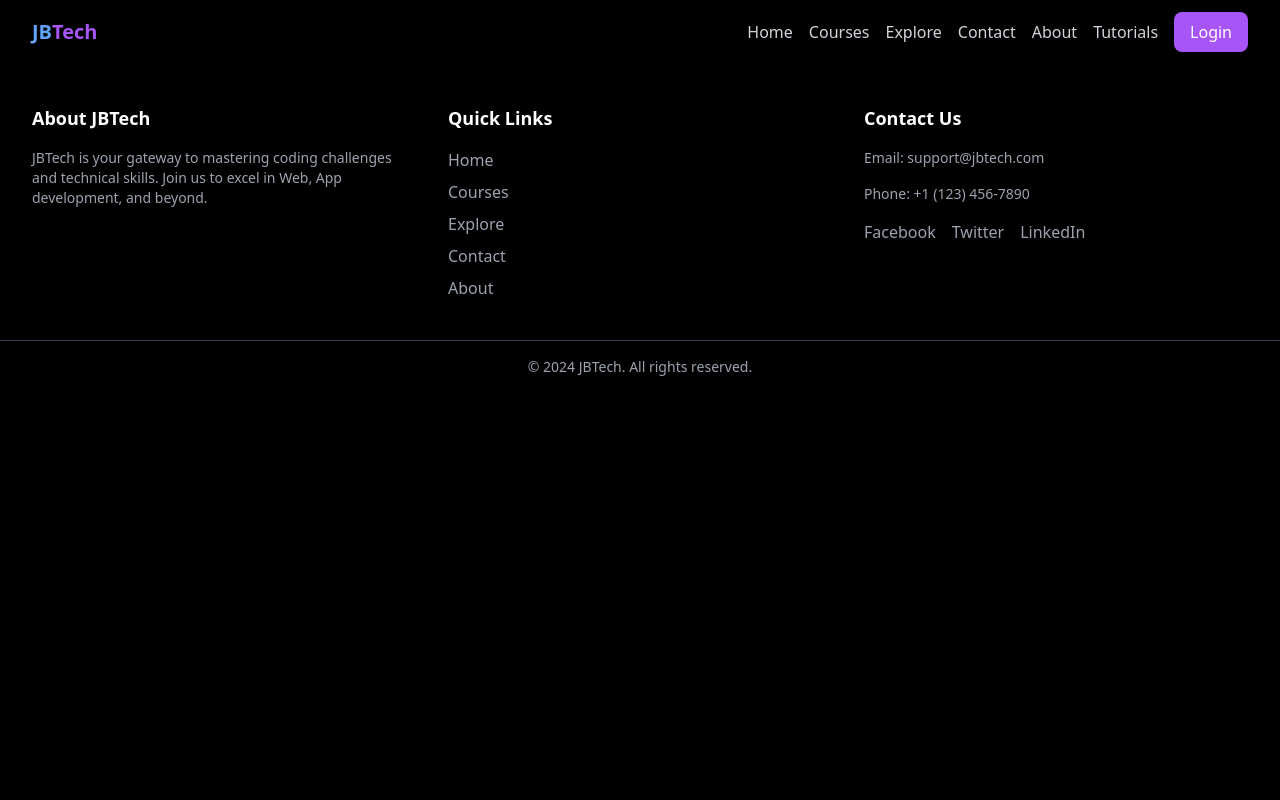
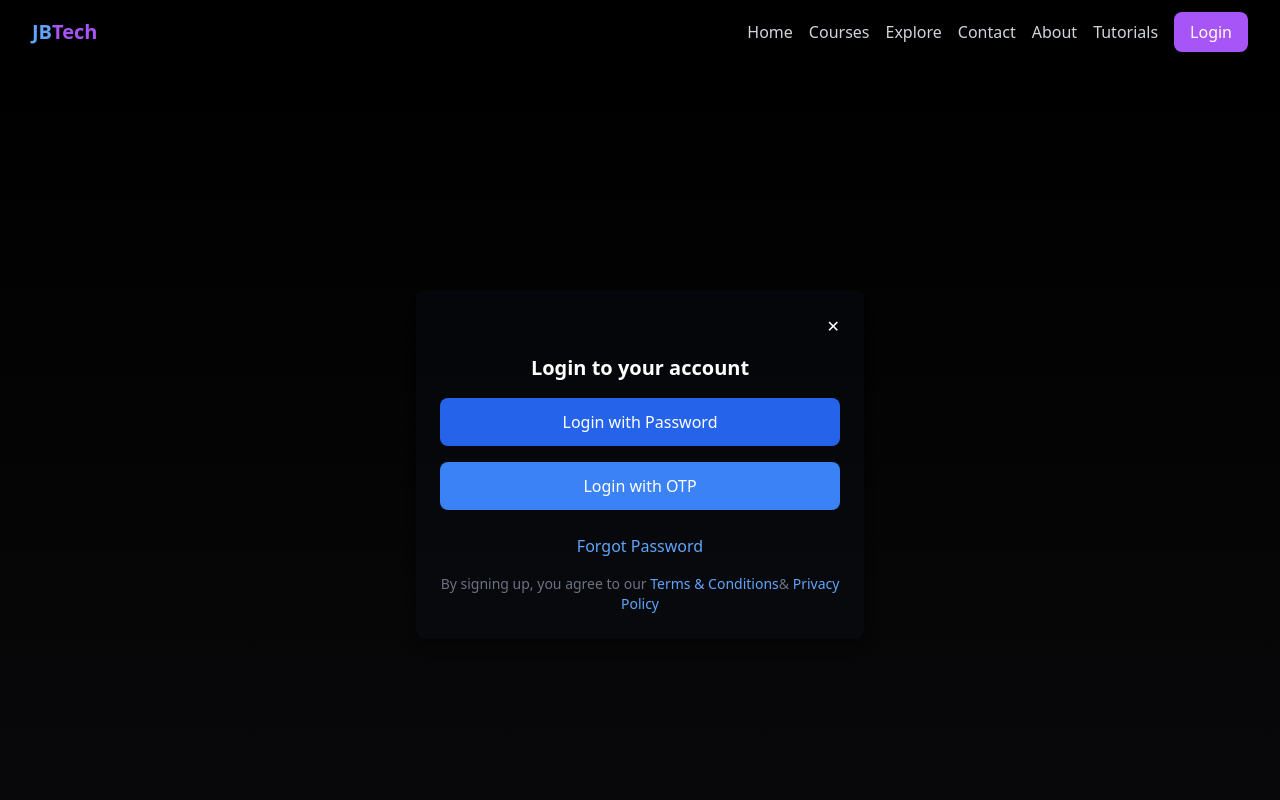
Before and after one commit to vikramdev772/JBTech, a React (Vite) app: page /professional-login in a window 1280 px wide. Shown: the top 800 px of the page. Built offline with nearby package versions, Linux system fonts and the light colour scheme.

Commit message:
added ProfessionalLogin

```diff
--- /dev/null
+++ b/src/auth/ProfessionalLogin.jsx
@@ -0,0 +1,61 @@
+import React from 'react';
+import { motion } from 'framer-motion';
+import { Link } from 'react-router-dom';
+
+const ProfessionalLogin = () => {
+  return (
+    <div className="min-h-screen flex flex-col justify-center items-center bg-gradient-to-b from-black to-zinc-950 p-4">
+      <motion.div
+        initial={{ opacity: 0, y: 50 }}
+        animate={{ opacity: 1, y: 0 }}
+        transition={{ duration: 0.8 }}
+        className="max-w-md w-full bg-gray-900/20 p-6 rounded-lg shadow-lg"
+      >
+        {/* Close Button */}
+        <div className="flex justify-end mb-4">
+          <motion.button
+            whileHover={{ rotate: 90 }}
+            className="text-white"
+          >
+            ✕
+          </motion.button>
+        </div>
+
+        {/* Title */}
+        <h2 className="text-xl text-white font-bold mb-4 text-center">Login to your account</h2>
+
+        {/* Buttons */}
+        <motion.button
+          whileHover={{ scale: 1.05 }}
+          className="w-full mb-4 bg-blue-600 text-white p-3 rounded-lg"
+        >
+          Login with Password
+        </motion.button>
+
+        <motion.button
+          whileHover={{ scale: 1.05 }}
+          className="w-full mb-6 bg-blue-500 text-white p-3 rounded-lg"
+        >
+          Login with OTP
+        </motion.button>
+
+        {/* Forgot Password */}
+        <div className="text-center mb-4">
+          <Link to="/forgot-password" className="text-blue-400 hover:underline">
+            Forgot Password
+          </Link>
+        </div>
+
+        {/* Terms and Privacy */}
+        <p className="text-center text-gray-500 text-sm mt-4">
+          By signing up, you agree to our{' '}
+          <Link to="/terms" className="text-blue-400 hover:underline">Terms & Conditions</Link>
+          &{' '}
+          <Link to="/privacy" className="text-blue-400 hover:underline">Privacy Policy</Link>
+        </p>
+      </motion.div>
+    </div>
+  );
+};
+
+export default ProfessionalLogin;
--- a/src/routes/Router.jsx
+++ b/src/routes/Router.jsx
@@ -1,35 +1,36 @@
-
-import React from 'react'
-import { BrowserRouter,Routes,Route } from 'react-router-dom'
-import Navbar from '../utils/Navbar'
-import LandingPage from '../pages/LandingPage'
-import Footer from '../utils/Footer'
-import Signup from '../auth/Signup'
-import Login from '../auth/Login'
-import Courses from '../pages/Courses'
-import Explore from '../screens/Explore'
-import Contact from '../pages/Contact'
-import About from '../pages/About'
+import React from "react";
+import { BrowserRouter, Routes, Route } from "react-router-dom";
+import Navbar from "../utils/Navbar";
+import LandingPage from "../pages/LandingPage";
+import Footer from "../utils/Footer";
+import Signup from "../auth/Signup";
+import Login from "../auth/Login";
+import Courses from "../pages/Courses";
+import Explore from "../screens/Explore";
+import Contact from "../pages/Contact";
+import About from "../pages/About";
+import ProfessionalLogin from "../auth/ProfessionalLogin";
 
 const router = () => {
   return (
     <>
-    <BrowserRouter>
-    <Navbar/>
-    <Routes>
-    <Route path="/" element={<LandingPage />} />
-    <Route path='/signup' element={<Signup/>}/>
-    <Route path='/login' element={<Login/>}/>
-    <Route path='/courses' element={<Courses/>}/>
-    <Route path='/explore' element={<Explore/>}/>
-    <Route path='/contact' element={<Contact/>}/>
-    <Route path='/about' element={<About/>}/>
+      <BrowserRouter>
+        <Navbar />
 
-    </Routes>
-    <Footer/>
-    </BrowserRouter>
+        <Routes>
+          <Route path="/" element={<LandingPage />} />
+          <Route path="/signup" element={<Signup />} />
+          <Route path="/login" element={<Login />} />
+          <Route path="/courses" element={<Courses />} />
+          <Route path="/explore" element={<Explore />} />
+          <Route path="/contact" element={<Contact />} />
+          <Route path="/about" element={<About />} />
+          <Route path="/professional-login" element={<ProfessionalLogin />} />
+        </Routes>
+        <Footer />
+      </BrowserRouter>
     </>
-  )
-}
+  );
+};
 
-export default router
+export default router;
```
